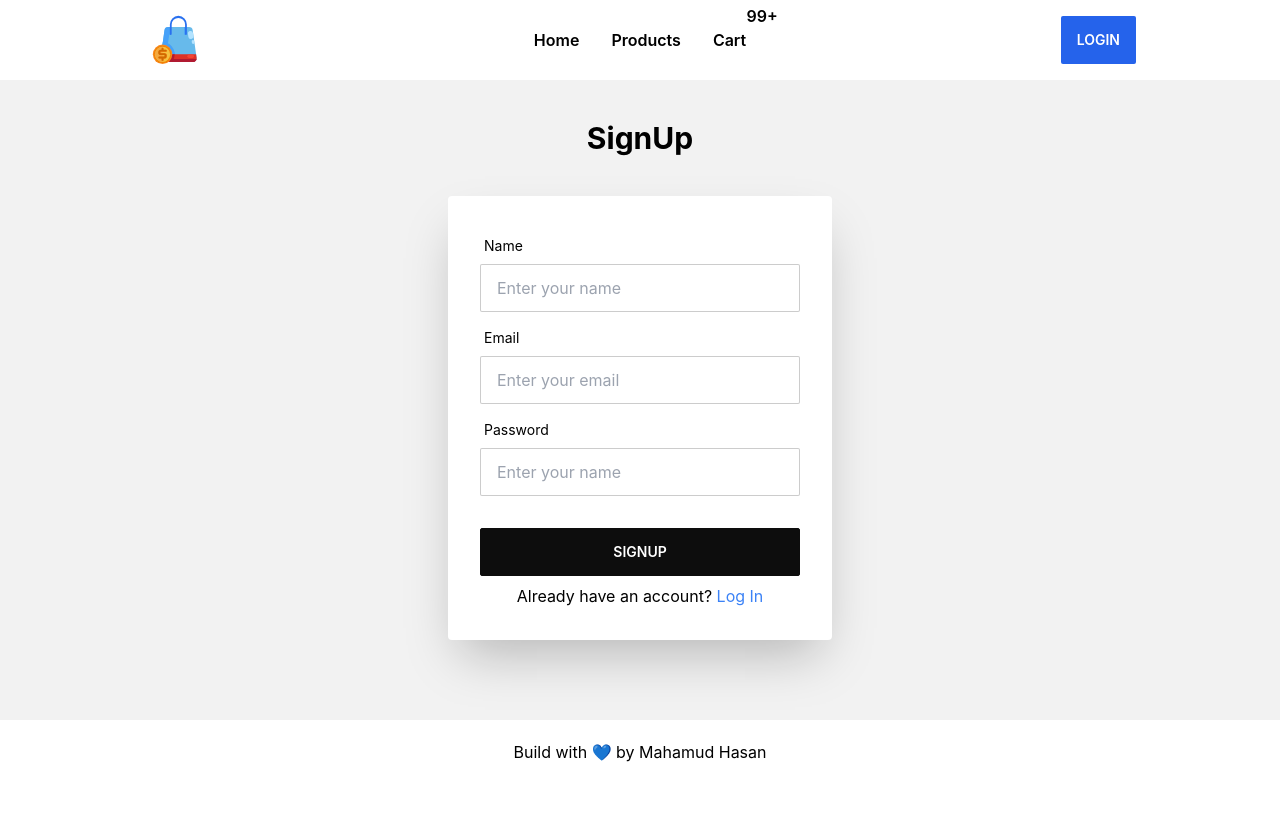
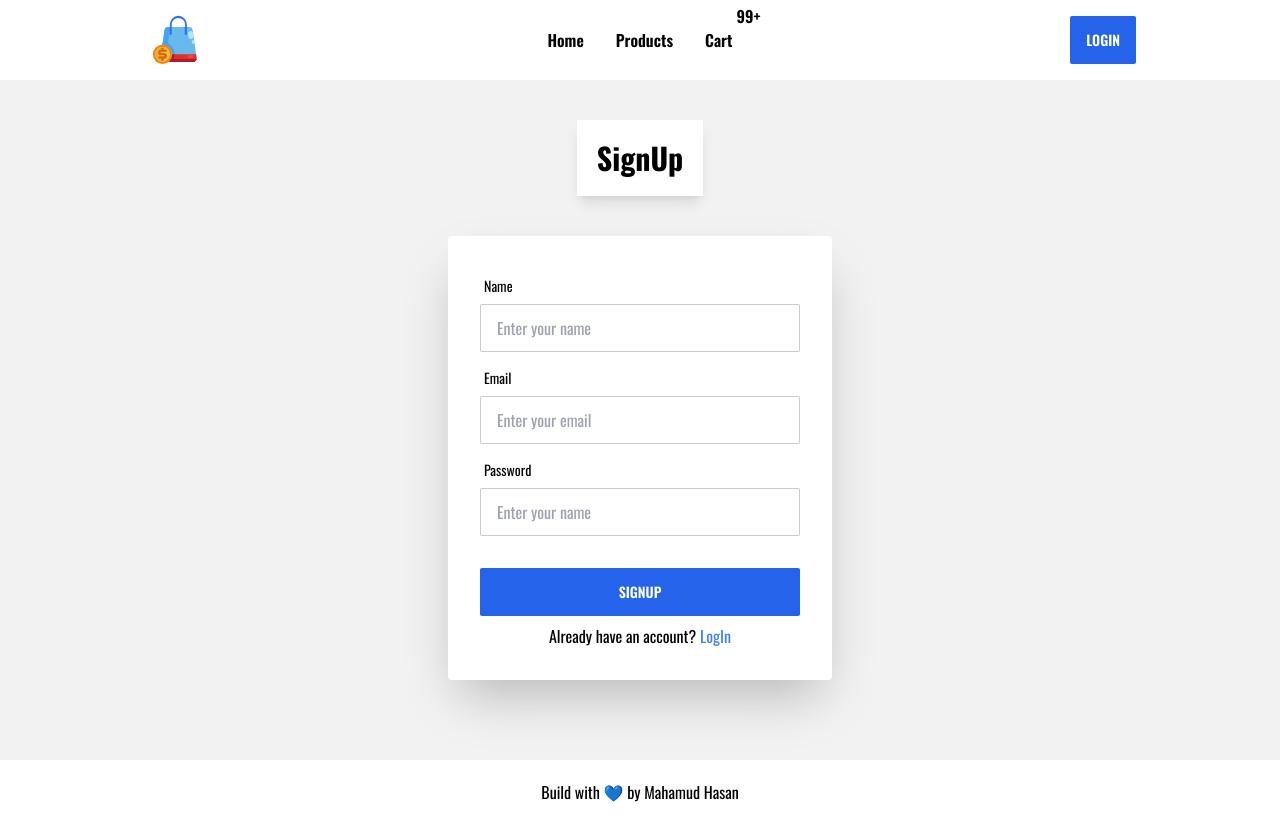
Before and after one commit to MahamudM90/FASHION-HOUSE, a React (Create React App) app in the folder fashion/: page /signup in a window 1280 px wide. Before the commit the page ends 800 px from the top, so only its background shows below. Built offline with nearby package versions, Linux system fonts and the light colour scheme; no server answers.

Commit message:
add to cart Portion

```diff
--- a/fashion/public/index.html
+++ b/fashion/public/index.html
@@ -5,39 +5,17 @@
     <link rel="icon" href="%PUBLIC_URL%/favicon.ico" />
     <meta name="viewport" content="width=device-width, initial-scale=1" />
     <meta name="theme-color" content="#000000" />
-    <meta
-      name="description"
-      content="Web site created using create-react-app"
+    <title>React App</title>
+    <!-- custom fonts -->
+    <link rel="preconnect" href="https://fonts.googleapis.com" />
+    <link rel="preconnect" href="https://fonts.gstatic.com" crossorigin />
+    <link
+      href="https://fonts.googleapis.com/css2?family=Oswald:wght@400;500;600;700&display=swap"
+      rel="stylesheet"
     />
-    <link rel="apple-touch-icon" href="%PUBLIC_URL%/logo192.png" />
-    <!--
-      manifest.json provides metadata used when your web app is installed on a
-      user's mobile device or desktop. See https://developers.google.com/web/fundamentals/web-app-manifest/
-    -->
-    <link rel="manifest" href="%PUBLIC_URL%/manifest.json" />
-    <!--
-      Notice the use of %PUBLIC_URL% in the tags above.
-      It will be replaced with the URL of the `public` folder during the build.
-      Only files inside the `public` folder can be referenced from the HTML.
-
-      Unlike "/favicon.ico" or "favicon.ico", "%PUBLIC_URL%/favicon.ico" will
-      work correctly both with client-side routing and a non-root public URL.
-      Learn how to configure a non-root public URL by running `npm run build`.
-    -->
-    <title>React App</title>
   </head>
   <body>
     <noscript>You need to enable JavaScript to run this app.</noscript>
     <div id="root"></div>
-    <!--
-      This HTML file is a template.
-      If you open it directly in the browser, you will see an empty page.
-
-      You can add webfonts, meta tags, or analytics to this file.
-      The build step will place the bundled scripts into the <body> tag.
-
-      To begin the development, run `npm start` or `yarn start`.
-      To create a production bundle, use `npm run build` or `yarn build`.
-    -->
   </body>
 </html>
--- /dev/null
+++ b/fashion/src/Pages/Cart/Cart.js
@@ -0,0 +1,11 @@
+import React from 'react';
+
+const Cart = () => {
+    return (
+        <div>
+            <h1>This is Cart Page</h1>
+        </div>
+    );
+};
+
+export default Cart;
--- a/fashion/src/Pages/Home/Products/ProductItem.js
+++ b/fashion/src/Pages/Home/Products/ProductItem.js
@@ -10,11 +10,11 @@ const ProductItem = ({ d }) => {
       <div className="card-body">
         <h2 className="card-title">
           {name}
-          <div className="badge badge-secondary">${price}</div>
+          <div className="badge badge-secondary bg-blue-600 hover:bg-blue-700 border-0">${price}</div>
         </h2>
         <p>If a dog chews shoes whose shoes does he choose?</p>
         <div className="card-actions justify-end">
-          <div className="badge btn badge-outline">Add To Cart</div>
+          <div className="btn bg-blue-600 border-0 text-white hover:bg-blue-700">Add To Cart</div>
         </div>
       </div>
     </div>
--- a/fashion/src/Pages/Home/Products/Products.js
+++ b/fashion/src/Pages/Home/Products/Products.js
@@ -8,46 +8,48 @@ const Products = () => {
       name: "Product 1",
       price: 100,
       image:
-        "https://static.fibre2fashion.com/MemberResources/LeadResources/1/2013/9/Seller/1347469/Images/1347469_0_201309221024030000000.jpg",
+        "https://static.vecteezy.com/system/resources/previews/008/847/318/original/isolated-black-t-shirt-front-free-png.png",
     },
     {
       id: 2,
       name: "Product 2",
       price: 200,
       image:
-        "https://static-01.daraz.com.bd/p/3ba7db2f9e33b650d3ffb8634317c031.jpg",
+        "https://www.mensjournal.com/wp-content/uploads/mj-618_348_best-winter-hats-watch-hat-by-carhartt.jpg?quality=86&strip=all",
     },
     {
       id: 3,
       name: "Product 3",
       price: 300,
-      image: "https://cf.shopee.sg/file/b991db4ce49fe12a4424d67e8669af9b",
+      image: "https://www.freepnglogos.com/uploads/jacket-png/jacket-denim-solutions-website-launching-program-denim-solutions-ltd-24.png",
     },
     {
       id: 4,
       name: "Product 4",
       price: 400,
       image:
-        "https://i0.wp.com/homnabazaronline.com/wp-content/uploads/2021/04/men-casual-pant-500x500-1.jpg",
+        "https://pngimg.com/d/running_shoes_PNG5782.png",
     },
     {
       id: 5,
       name: "Product 5",
       price: 500,
       image:
-        "https://images.unsplash.com/photo-1542291026-7eec264c27ff?ixlib=rb-4.0.3&ixid=MnwxMjA3fDB8MHxzZWFyY2h8Mnx8c2hvZXN8ZW58MHx8MHx8&w=1000&q=80",
+        "https://www.pngitem.com/pimgs/m/244-2441637_campus-shoes-png-transparent-png.png",
     },
     {
       id: 6,
       name: "Product 6",
       price: 600,
       image:
-        "https://media.istockphoto.com/id/1303978937/photo/white-sneaker-on-a-blue-gradient-background-mens-fashion-sport-shoe-sneakers-lifestyle.jpg?s=612x612&w=0&k=20&c=L725fuzFTnm6qEaqE7Urc5q6IR80EgYQEjBn_qtBIQg=",
+        "https://freepngimg.com/thumb/jacket/37126-9-jacket-transparent-image.png",
     },
   ];
   return (
     <div className="lg:px-36 pb-16">
-      <h1 className="text-3xl py-12">Popular Products</h1>
+      <div className="py-10 flex justify-center items-center">
+        <h1 className="text-2xl font-semibold bg-white w-fit p-5 shadow-lg">Popular Products</h1>
+      </div>
       <div className="grid grid-cols-3 gap-7 justify-center items-center">
         {data.map((d) => (
           <ProductItem key={d.id} d={d}></ProductItem>
--- a/fashion/src/Pages/Login/Login.js
+++ b/fashion/src/Pages/Login/Login.js
@@ -47,7 +47,9 @@ const LogIn = () => {
 
   return (
     <div className="lg:px-56 bg-base-200 pb-20">
-      <h1 className="text-3xl text-center font-bold py-10">Login</h1>
+      <div className="py-10 flex justify-center items-center">
+        <h1 className="text-3xl text-center font-bold bg-white p-5 w-fit shadow-lg">LogIn</h1>
+      </div>
 
       <div className="flex justify-center">
         <Form
@@ -99,7 +101,7 @@ const LogIn = () => {
               )}
             </div>
             <div className="form-control mt-6">
-              <button className="btn btn-primary">LogIn</button>
+              <button className="btn bg-blue-600 border-0 text-white hover:bg-blue-700">LogIn</button>
             </div>
 
             <div className="form-control">
--- a/fashion/src/Pages/Shared/Footer/Footer.js
+++ b/fashion/src/Pages/Shared/Footer/Footer.js
@@ -2,7 +2,7 @@ import React from 'react';
 
 const Footer = () => {
     return (
-        <div className='navbar bg-base-100 lg:px-36 flex justify-center items-center'>
+        <div className='navbar bg-base-100 lg:px-36 flex justify-center items-center shadow-lg'>
           <h1 className='text-center'>Build with 💙 by Mahamud Hasan</h1>
         </div>
     );
--- a/fashion/src/Pages/SignpUp/SignUp.js
+++ b/fashion/src/Pages/SignpUp/SignUp.js
@@ -65,7 +65,9 @@ const SignUp = () => {
   };
   return (
     <div className="lg:px-56 bg-base-200 pb-20">
-      <h1 className="text-3xl text-center font-bold py-10">SignUp</h1>
+      <div className="py-10 flex justify-center items-center">
+        <h1 className="text-3xl text-center font-bold bg-white p-5 w-fit shadow-lg">SignUp</h1>
+      </div>
 
       <div className="flex justify-center">
         <Form
@@ -133,14 +135,14 @@ const SignUp = () => {
               )}
             </div>
             <div className="form-control mt-6">
-              <button className="btn btn-primary">SignUp</button>
+              <button className="btn bg-blue-600 border-0 text-white hover:bg-blue-700">SignUp</button>
             </div>
 
             <div className="form-control">
               <p className="text-center">
                 Already have an account?{" "}
                 <Link to="/login" className="text-blue-500">
-                  Log In
+                  LogIn
                 </Link>
               </p>
             </div>
--- a/fashion/src/index.css
+++ b/fashion/src/index.css
@@ -3,9 +3,7 @@
 @tailwind utilities;
 body {
   margin: 0;
-  font-family: -apple-system, BlinkMacSystemFont, 'Segoe UI', 'Roboto', 'Oxygen',
-    'Ubuntu', 'Cantarell', 'Fira Sans', 'Droid Sans', 'Helvetica Neue',
-    sans-serif;
+  font-family: 'Oswald', sans-serif;
   -webkit-font-smoothing: antialiased;
   -moz-osx-font-smoothing: grayscale;
 }
```
Also changed, not shown: fashion/public/logo192.png (deleted), fashion/public/logo512.png (deleted), fashion/public/manifest.json (deleted), fashion/public/robots.txt (deleted).
